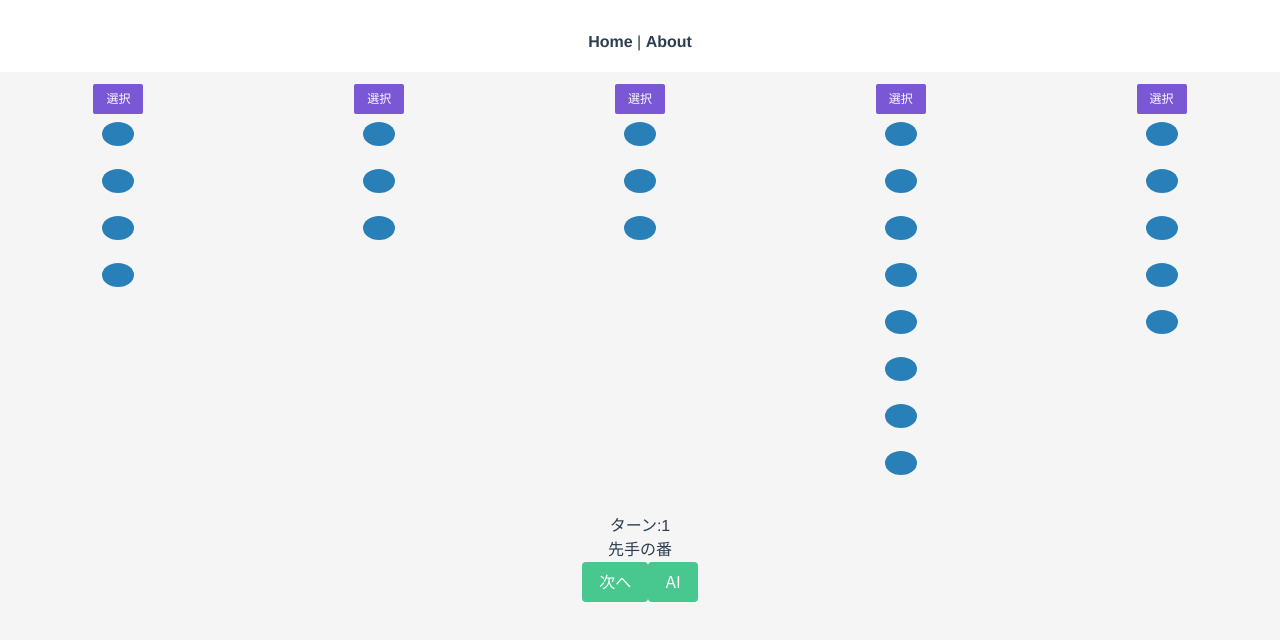
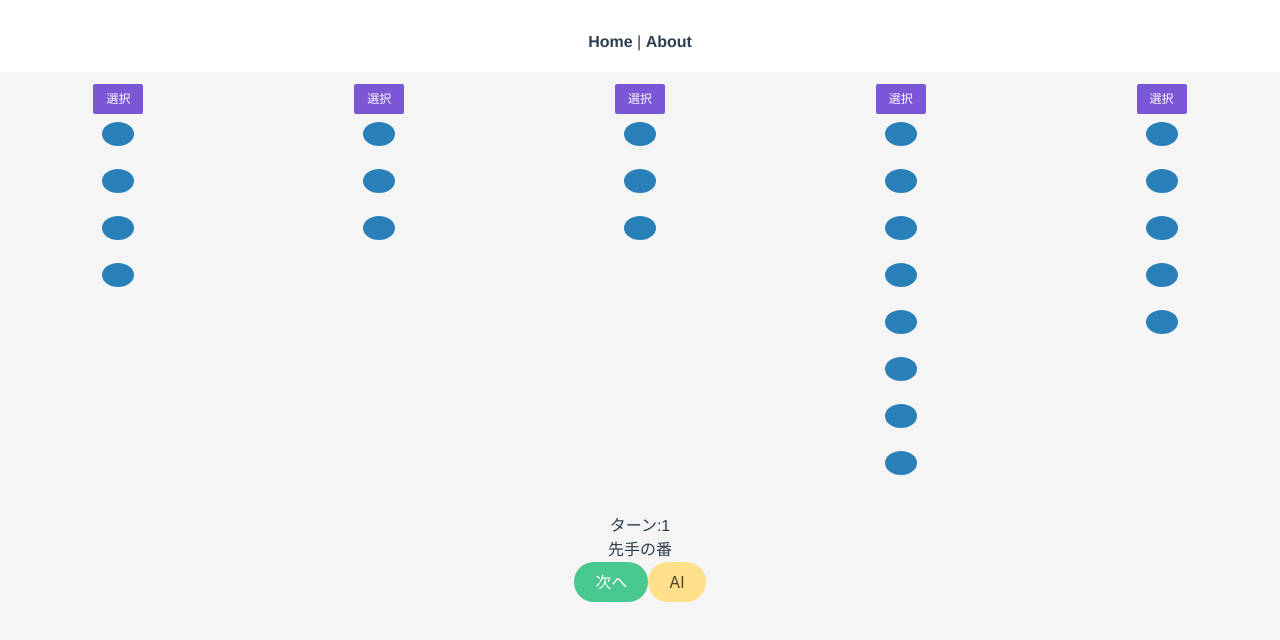
Before and after one commit to pb10001/economic-game, a Vue app in the folder frontend/: page /stones in a window 1280 px wide. Shown: the top 640 px of the page. Built offline with nearby package versions, Linux system fonts and the light colour scheme.

Commit message:
Update Stones.vue

```diff
--- a/frontend/src/views/Stones.vue
+++ b/frontend/src/views/Stones.vue
@@ -9,8 +9,8 @@
             <p>ターン:{{turnNum + 1}}</p>
             <p v-if="!isEnd">{{turnNum % 2 === 0 ? '先手' : '後手'}}の番</p>
             <p v-if="winner >= 0">{{winner === 0 ? '先手': '後手'}}の勝ち!</p>
-            <button v-if="!isEnd" class="button is-success" @click="next">次へ</button>
-            <button v-if="!isEnd" class="button is-success" @click="think">AI</button>
+            <button v-if="!isEnd" class="button is-success is-rounded" @click="next">次へ</button>
+            <button v-if="!isEnd" class="button is-warning is-rounded" @click="think">AI</button>
             <p class="multiline">{{log}}</p>
         </div>
     </div>
```
